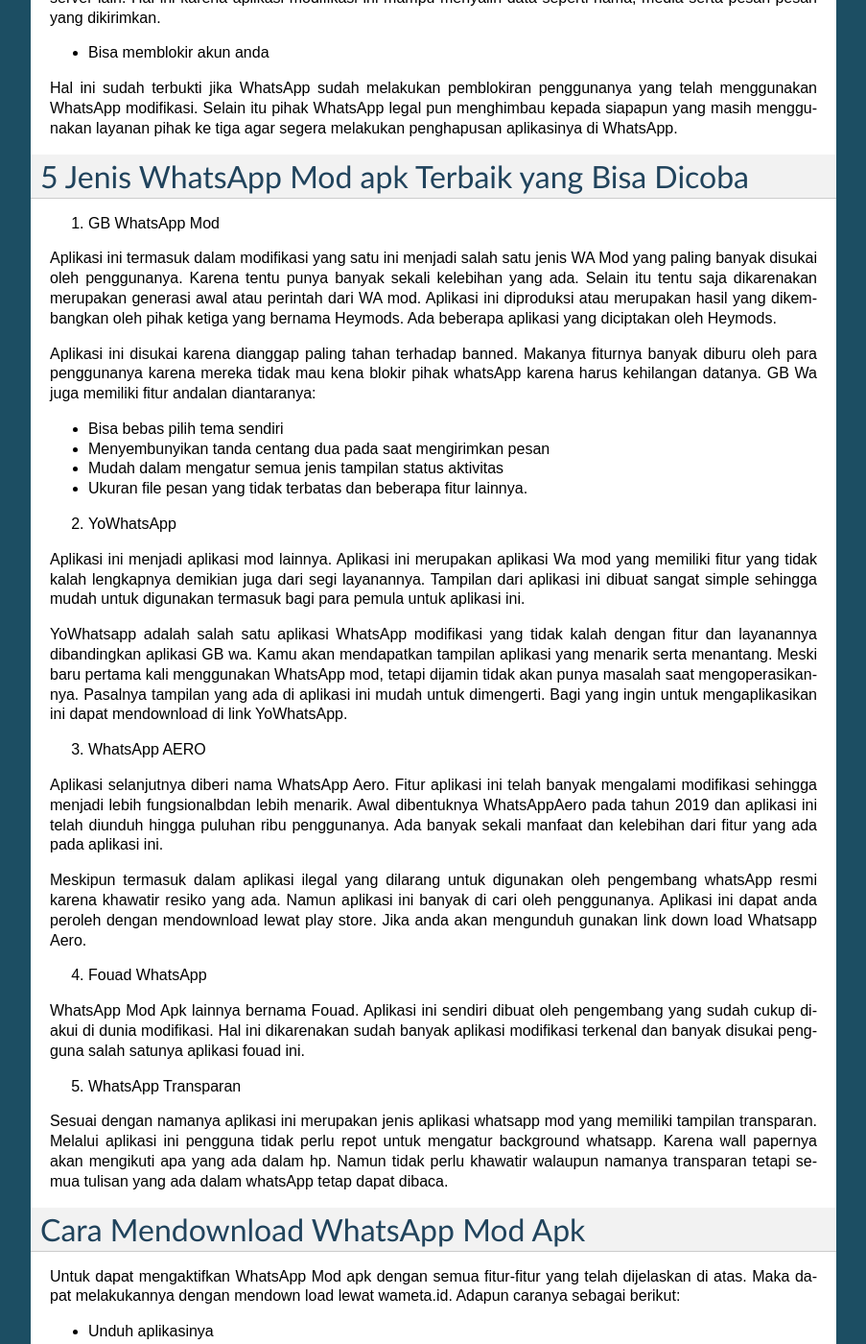
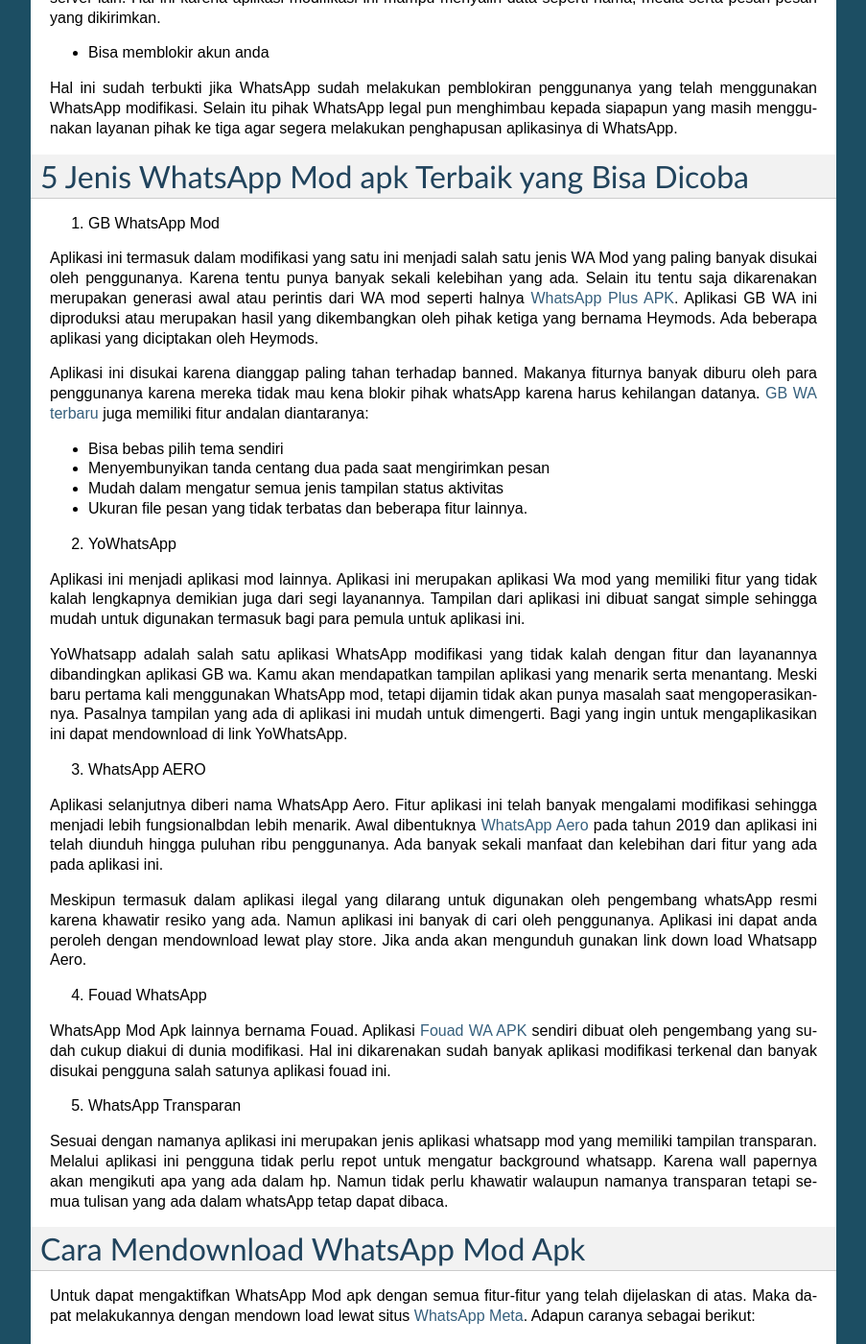
Before and after one commit to zaidmg/taichi, a Sphinx documentation site: the page built from docs/index.rst, in a window 1280 px wide and 1400 px high, scrolled down 699 px. Shown: the whole window at 96% size, without its empty margins (198-1101 px from the left). Built offline with Sphinx 7.4.7, drawn with Linux system fonts in a browser that asks for light colours; some of the changed text lies outside the part shown.

Commit message:
Update index.rst

```diff
--- a/docs/index.rst
+++ b/docs/index.rst
@@ -6,7 +6,7 @@
 5 Jenis WhatsApp Mod Apk dan Penjelasan Fiturnya
 ==================
 
-WhatsApp mod apk sedang melakukan inovasi dengan menghadirkan berbagai versi. Masing-masing versi tentu saja memiliki keunggulan tersendiri dan juga pastinya punya kekurangannya juga. WhatsApp mod atau WhatsApp modifikasi menjadi salah satu aplikasi yang telah dibangun atau diciptakan oleh pihak lain yang legalitasnya ada diluar  pihak resmi WhatsApp. Walaupun begitu tidak perlu khawatir karena aplikasi ini masih bisa dioperasionalkan dengan normal untuk layanan pengiriman  pesan dengan sesama pengguna WhatsApp lainnya.
+`WhatsApp mod apk <https://news.google.com/articles/CAIiEKSwpTE9hUaTpTSsiZ7c6zYqGQgEKhAIACoHCAowqNamCzCQ4b4DMPbKkAc?uo=CAUiOWh0dHBzOi8vd3d3LnBlbGl0YS5vci5pZC93YS1tb2QtcHJvLWRvd25sb2FkLWFway10ZXJiYXJ1L9IBAA&hl=en-ID&gl=ID&ceid=ID%3Aen>`_ sedang melakukan inovasi dengan menghadirkan berbagai versi. Masing-masing versi tentu saja memiliki keunggulan tersendiri dan juga pastinya punya kekurangannya juga. WhatsApp mod atau WhatsApp modifikasi menjadi salah satu aplikasi yang telah dibangun atau diciptakan oleh pihak lain yang legalitasnya ada diluar  pihak resmi WhatsApp. Walaupun begitu tidak perlu khawatir karena aplikasi ini masih bisa dioperasionalkan dengan normal untuk layanan pengiriman  pesan dengan sesama pengguna WhatsApp lainnya.
 
 WhatsApp mod apk menjadi bagian dari aplikasi perpesanan yang sangat populer dewasa ini.  Hal ini dikarenakan aplikasi ini memiliki fitur yang  berbeda dengan aplikasi lainnya. Fitur-fitur yang dimiliki memberikan nuansa kepuasan tersendiri bagi penggunanya. Diantaranya fitur untuk melindungi privasi, fitur untuk kemanan dan banyak fitur-fitur lainnya yang akan menjaga privasi bagi para penggunanya. Bagi anda yang ingin mengetahui lebih jauh silahkan link ke https://whatsapp-messenger.en.uptodown.com/android)
 
@@ -34,9 +34,9 @@
 
 1. GB WhatsApp Mod
 
-Aplikasi ini termasuk dalam modifikasi yang satu ini menjadi salah satu jenis WA Mod yang paling banyak disukai oleh penggunanya. Karena tentu punya banyak sekali kelebihan yang ada.  Selain itu tentu saja dikarenakan merupakan generasi awal atau perintah dari WA mod. Aplikasi ini diproduksi atau merupakan hasil yang dikembangkan oleh pihak ketiga yang bernama Heymods. Ada beberapa aplikasi yang diciptakan oleh Heymods.
+Aplikasi ini termasuk dalam modifikasi yang satu ini menjadi salah satu jenis WA Mod yang paling banyak disukai oleh penggunanya. Karena tentu punya banyak sekali kelebihan yang ada.  Selain itu tentu saja dikarenakan merupakan generasi awal atau perintis dari WA mod seperti halnya `WhatsApp Plus APK <https://www.autobild.co.id/2021/08/download-whatsapp-wa-plus-apk-versi.html>`_. Aplikasi GB WA ini diproduksi atau merupakan hasil yang dikembangkan oleh pihak ketiga yang bernama Heymods. Ada beberapa aplikasi yang diciptakan oleh Heymods.
 
-Aplikasi ini disukai karena dianggap paling tahan terhadap banned. Makanya fiturnya banyak diburu oleh para penggunanya karena mereka tidak mau kena blokir pihak whatsApp karena harus kehilangan datanya.  GB Wa juga memiliki fitur andalan diantaranya:
+Aplikasi ini disukai karena dianggap paling tahan terhadap banned. Makanya fiturnya banyak diburu oleh para penggunanya karena mereka tidak mau kena blokir pihak whatsApp karena harus kehilangan datanya.  `GB WA terbaru <https://news.google.com/articles/CAIiEFx5qgEj2y79Uk6bVhn1IRsqGQgEKhAIACoHCAowtKumCzCctr4DMKOcjwc?uo=CAUiTGh0dHBzOi8vd3d3LmZlZG9yYS5vci5pZC8yMDIxLzExL2Rvd25sb2FkLWdiLXdoYXRzYXBwLXY5MDUtdGVyYmFydS0yMDIxLmh0bWzSAQA&hl=en-ID&gl=ID&ceid=ID%3Aen>`_ juga memiliki fitur andalan diantaranya:
 
 - Bisa bebas pilih tema sendiri
 - Menyembunyikan tanda centang dua pada saat mengirimkan pesan
@@ -51,13 +51,13 @@
 
 3. WhatsApp AERO
 
-Aplikasi selanjutnya diberi nama WhatsApp Aero. Fitur aplikasi ini telah banyak mengalami modifikasi sehingga menjadi lebih fungsionalbdan lebih menarik. Awal dibentuknya WhatsAppAero pada tahun 2019 dan aplikasi ini telah diunduh hingga puluhan ribu penggunanya. Ada banyak sekali manfaat dan kelebihan dari fitur yang ada pada aplikasi ini.
+Aplikasi selanjutnya diberi nama WhatsApp Aero. Fitur aplikasi ini telah banyak mengalami modifikasi sehingga menjadi lebih fungsionalbdan lebih menarik. Awal dibentuknya `WhatsApp Aero <https://news.google.com/articles/CAIiEDaAxLgX2o6NjbNo8TkzAKIqGQgEKhAIACoHCAowqNamCzCQ4b4DMPbKkAc?uo=CAUiO2h0dHBzOi8vd3d3LnBlbGl0YS5vci5pZC9kb3dubG9hZC13YS1hZXJvLTIwMjEtYXBrLXRlcmJhcnUv0gEA&hl=en-ID&gl=ID&ceid=ID%3Aen>`_ pada tahun 2019 dan aplikasi ini telah diunduh hingga puluhan ribu penggunanya. Ada banyak sekali manfaat dan kelebihan dari fitur yang ada pada aplikasi ini.
 
 Meskipun termasuk dalam aplikasi ilegal yang dilarang untuk digunakan oleh pengembang whatsApp resmi karena khawatir resiko yang ada. Namun aplikasi ini banyak di cari oleh penggunanya. Aplikasi ini dapat anda peroleh dengan mendownload lewat play store. Jika anda akan mengunduh gunakan link down load Whatsapp Aero.
 
 4. Fouad WhatsApp
 
-WhatsApp Mod Apk lainnya bernama Fouad. Aplikasi ini sendiri dibuat oleh pengembang yang sudah cukup diakui di dunia modifikasi. Hal ini dikarenakan sudah banyak aplikasi modifikasi terkenal dan banyak disukai pengguna salah satunya aplikasi fouad ini.
+WhatsApp Mod Apk lainnya bernama Fouad. Aplikasi `Fouad WA APK <https://news.google.com/articles/CAIiEAxOuq2d9v8GZGyXyJZlPisqGQgEKhAIACoHCAowwsmmCzCq1L4DML-AwQM?uo=CAUiSGh0dHBzOi8vd3d3LmF1dG9iaWxkLmNvLmlkLzIwMjEvMTEvZG93bmxvYWQtZm91YWQtd2hhdHNhcHAtYXBrLXY5MDUuaHRtbNIBAA&hl=en-ID&gl=ID&ceid=ID%3Aen>`_ sendiri dibuat oleh pengembang yang sudah cukup diakui di dunia modifikasi. Hal ini dikarenakan sudah banyak aplikasi modifikasi terkenal dan banyak disukai pengguna salah satunya aplikasi fouad ini.
 
 5. WhatsApp Transparan
 
@@ -66,7 +66,7 @@
 Cara Mendownload  WhatsApp Mod Apk
 =====================
 
-Untuk dapat mengaktifkan WhatsApp Mod apk dengan semua fitur-fitur yang telah dijelaskan di atas. Maka dapat melakukannya dengan mendown load lewat wameta.id. Adapun caranya sebagai berikut:
+Untuk dapat mengaktifkan WhatsApp Mod apk dengan semua fitur-fitur yang telah dijelaskan di atas. Maka dapat melakukannya dengan mendown load lewat situs `WhatsApp Meta <https://www.wameta.id/>`_. Adapun caranya sebagai berikut:
 
 - Unduh aplikasinya
 - Aktifkan opsi izinkan sumber tidak dikenal
```
Also changed, not shown: other parts of docs/index.rst (+1 -17 lines).
